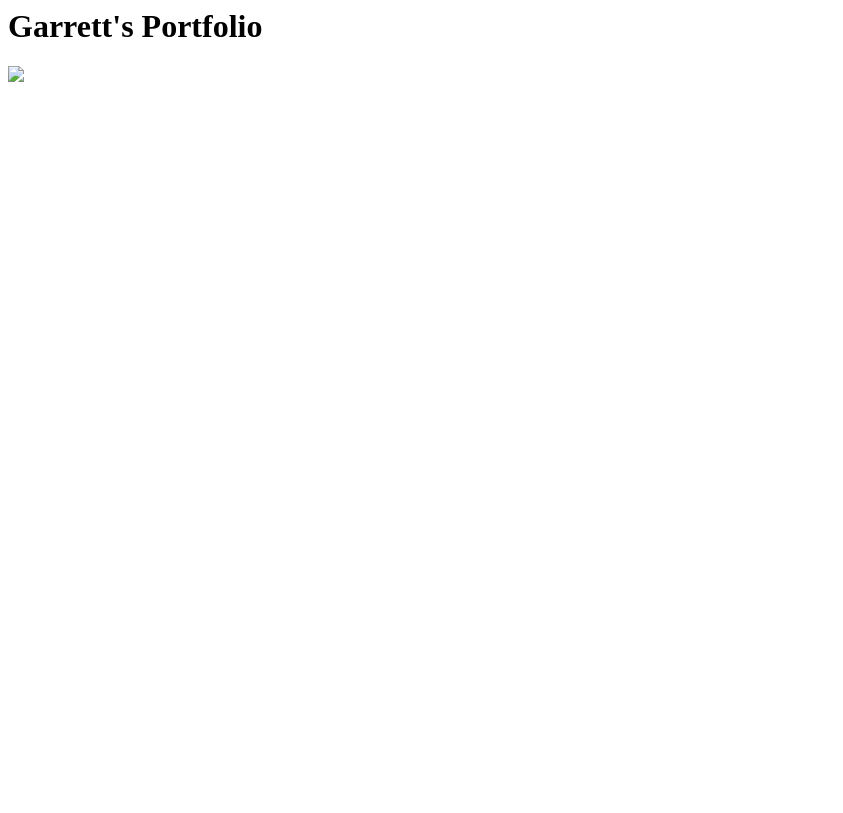
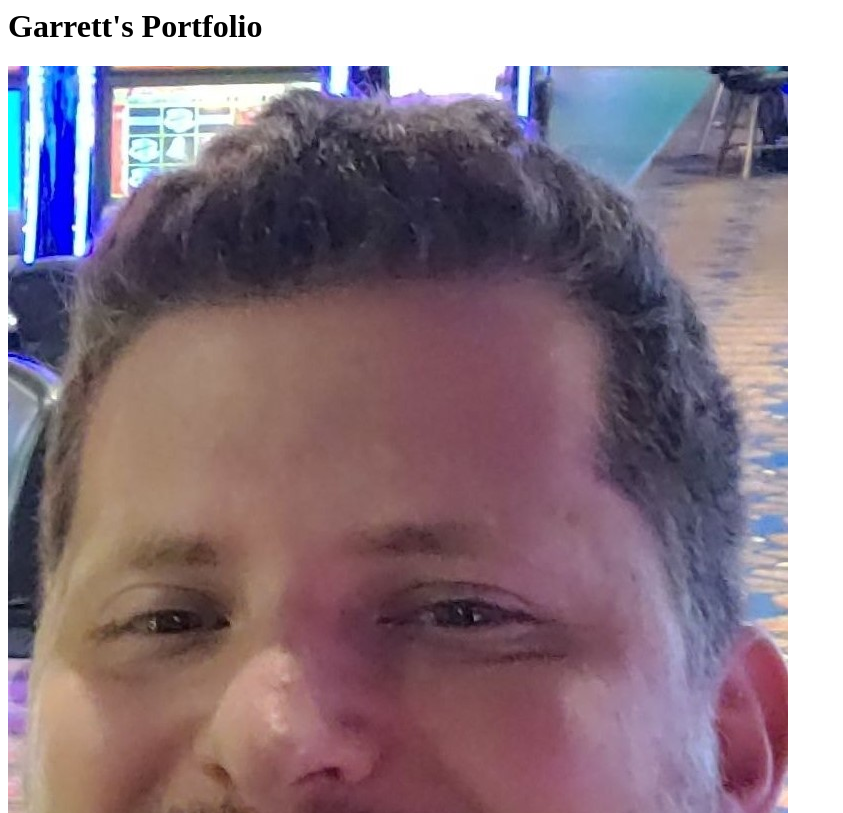
Before and after one commit to garrettp63/garrettp63.github.io, a plain HTML site: page index.html in a window 1280 px wide. Shown: the top 813 px of the page, without its empty margins (0-843 px from the left). Drawn offline with Linux system fonts and the light colour scheme.

Commit message:
Update index.html

```diff
--- a/index.html
+++ b/index.html
@@ -1,4 +1,4 @@
 <html>
     <h1>Garrett's Portfolio</h1>
-    <img src="./Seflie.jpg">
+    <img src="./Selfie.jpg">
 </html>
```
